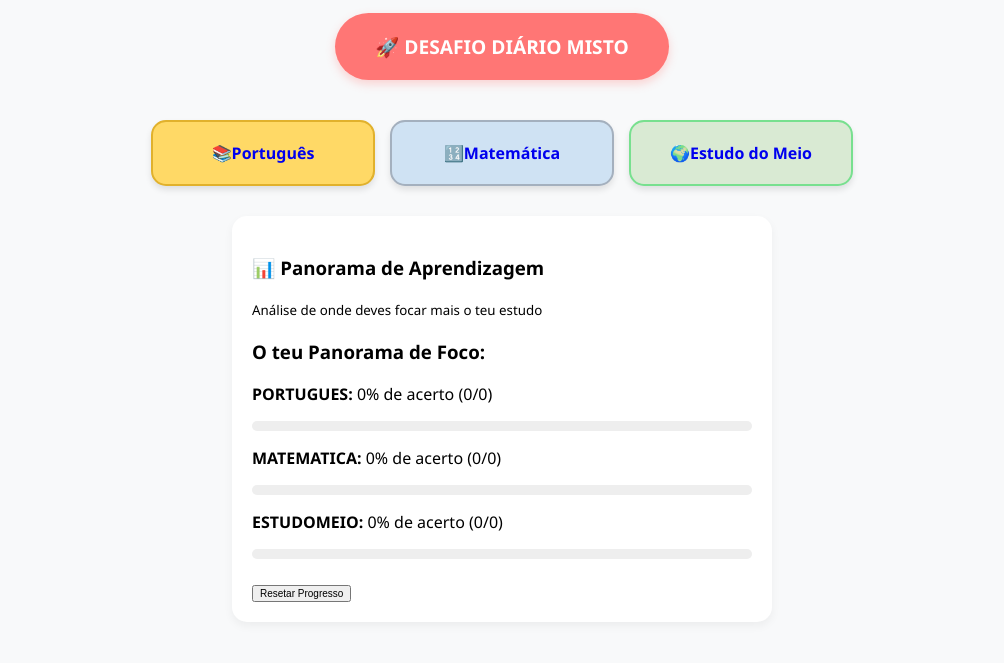
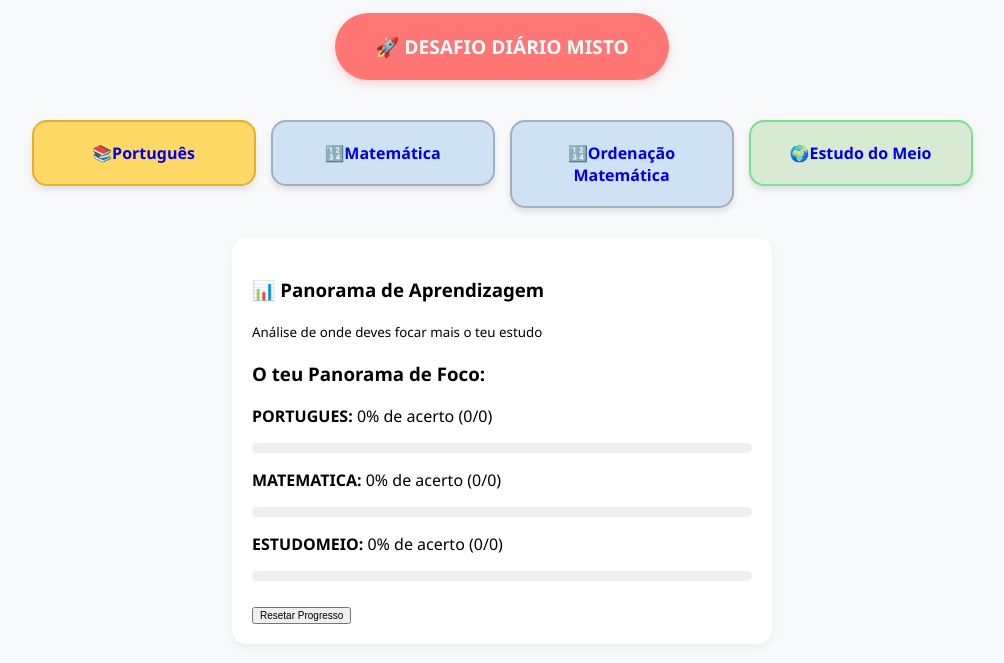
Before and after one commit to vabarros/estudo-facil, a plain HTML site: page index.html in a window 1280 px wide. Shown: the part 131-794 px from the top of the page, without its empty margins (138-1142 px from the left). Drawn offline with Linux system fonts and the light colour scheme.

Commit message:
Add files via upload

```diff
--- a/index.html
+++ b/index.html
@@ -24,6 +24,9 @@
         <a href="materias/matematica.html" style="text-decoration:none;">
             <div class="card mat"><span>🔢</span>Matemática</div>
         </a>
+        <a href="materias/ordemMatematica.html" style="text-decoration:none;">
+            <div class="card mat"><span>🔢</span>Ordenação Matemática</div>
+        </a>
         <a href="materias/estudo.html" style="text-decoration:none;">
             <div class="card est"><span>🌍</span>Estudo do Meio</div>
         </a>
```
